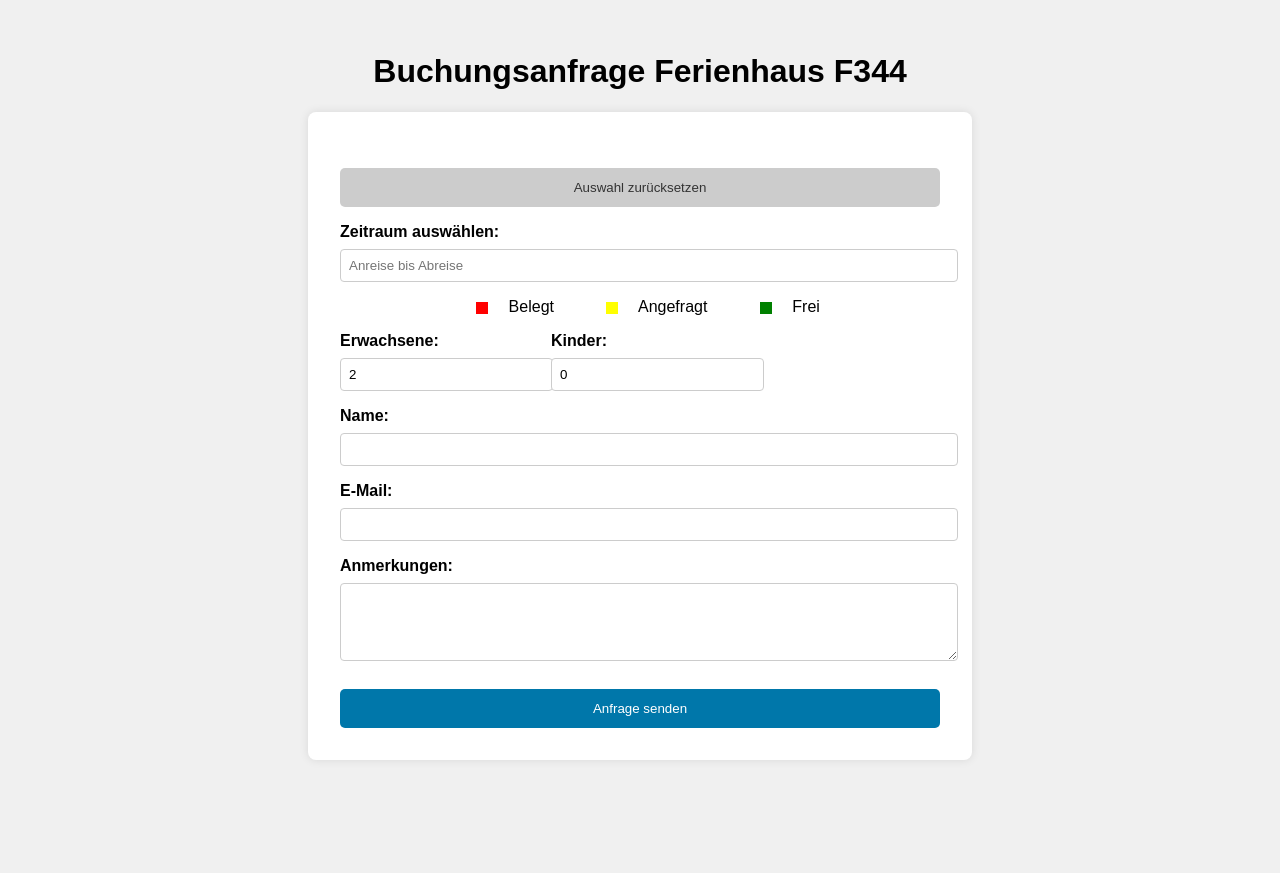
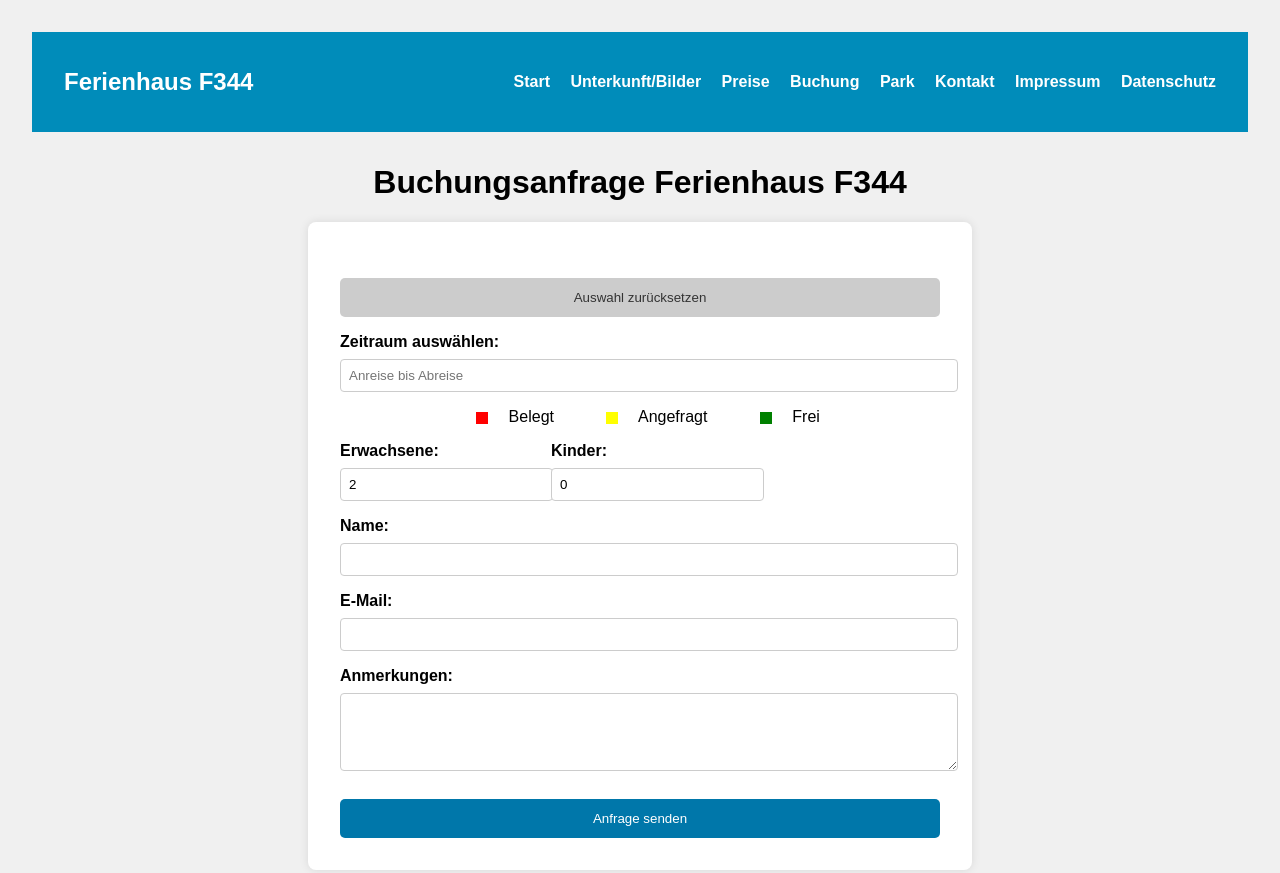
Before and after one commit to AMazko/f344Makkum-Webseite, a plain HTML site: page Buchung.html in a window 1280 px wide. Shown: the top 873 px of the page. Before the commit the page ends 800 px from the top, so only its background shows below. Drawn offline with nearby package versions, Linux system fonts and the light colour scheme; no server answers.

Commit message:
Buchung Navigation zugefuegt

```diff
--- a/Buchung.html
+++ b/Buchung.html
@@ -1,4 +1,95 @@
 <!DOCTYPE html>
+
+<!DOCTYPE html>
+<html lang="de">
+<head>
+  <meta charset="UTF-8" />
+  <meta name="viewport" content="width=device-width, initial-scale=1.0" />
+  <title>Buchung – F344</title>
+  <link href="https://cdn.jsdelivr.net/npm/flatpickr/dist/flatpickr.min.css" rel="stylesheet">
+  <script src="https://cdn.jsdelivr.net/npm/flatpickr"></script>
+  <script src="https://cdn.jsdelivr.net/npm/flatpickr/dist/l10n/de.js"></script>
+  <script src="https://cdn.jsdelivr.net/npm/emailjs-com@3/dist/email.min.js"></script>
+  <style>
+    body { font-family: Arial, sans-serif; background: #f0f0f0; margin: 0; padding: 0; }
+    header { background: #008cba; color: white; padding: 1rem 2rem; display: flex; justify-content: space-between; align-items: center; position: relative; z-index: 3000; }
+    nav a { color: white; margin-left: 1rem; text-decoration: none; font-weight: bold; }
+    nav a:hover { text-decoration: underline; }
+    .menu-toggle { display: none; font-size: 2rem; color: white; cursor: pointer; }
+    @media (max-width: 768px) {
+      .menu-toggle { display: block; }
+      nav {
+        position: absolute;
+        top: 60px;
+        left: 0;
+        width: 100%;
+        background-color: rgba(0,0,0,0.9);
+        flex-direction: column;
+        display: none;
+        z-index: 3500;
+      }
+      nav a { margin: 1rem 0; text-align: center; display: block; }
+    }
+    h1 { text-align: center; margin-top: 2rem; }
+    form { background: white; padding: 2rem; max-width: 600px; margin: 2rem auto; border-radius: 8px; box-shadow: 0 0 10px rgba(0,0,0,0.1); }
+    label { font-weight: bold; margin-top: 1rem; display: block; }
+    input, select, textarea { width: 100%; padding: .5rem; margin-top: .5rem; border: 1px solid #ccc; border-radius: 4px; }
+    .inline { display: flex; gap: 1rem; margin-bottom: 1rem; }
+    .inline input { flex: 1; }
+    .reset-btn { background: #ccc; color: #333; border: none; border-radius: 5px; padding: .75rem; cursor: pointer; display: block; margin-bottom: 1rem; }
+    button { background: #0077aa; color: white; border: none; border-radius: 5px; padding: .75rem; cursor: pointer; width: 100%; margin-top: 1.5rem; }
+    button:hover { background: #005f85; }
+    .legend { margin-top: 1rem; text-align: center; }
+    .legend span { margin: 0 1rem; display: inline-block; }
+    .box { width: 12px; height: 12px; display: inline-block; margin-right: 5px; vertical-align: middle; }
+    .red { background: red; } .yellow { background: yellow; } .green { background: green; }
+  </style>
+</head>
+<body>
+<header>
+  <h2>Ferienhaus F344</h2>
+  <div class="menu-toggle">&#9776;</div>
+  <nav>
+    <a href="index.html">Start</a>
+    <a href="unterkunft.html">Unterkunft/Bilder</a>
+    <a href="preise.html">Preise</a>
+    <a href="buchung.html">Buchung</a>
+    <a href="park.html">Park</a>
+    <a href="kontakt.html">Kontakt</a>
+    <a href="impressum.html">Impressum</a>
+    <a href="datenschutz.html">Datenschutz</a>
+  </nav>
+</header>
+<h1>Buchungsanfrage Ferienhaus F344</h1>
+<form id="bookingForm">
+  <button type="button" class="reset-btn" id="resetBtn">Auswahl zurücksetzen</button>
+  <label for="dates">Zeitraum auswählen:</label>
+  <input id="dates" name="dates" readonly placeholder="Anreise bis Abreise">
+  <div class="legend">
+    <span><span class="box red"></span> Belegt</span>
+    <span><span class="box yellow"></span> Angefragt</span>
+    <span><span class="box green"></span> Frei</span>
+  </div>
+  <div class="inline">
+    <div><label for="adults">Erwachsene:</label><input type="number" id="adults" name="adults" min="1" value="2"></div>
+    <div><label for="children">Kinder:</label><input type="number" id="children" name="children" min="0" value="0"></div>
+  </div>
+  <label for="name">Name:</label>
+  <input type="text" name="name" required>
+  <label for="email">E-Mail:</label>
+  <input type="email" name="email" required>
+  <label for="notes">Anmerkungen:</label>
+  <textarea name="notes" rows="4"></textarea>
+  <button type="submit">Anfrage senden</button>
+</form>
+<script>
+  const toggle = document.querySelector('.menu-toggle');
+  const nav = document.querySelector('nav');
+  toggle.addEventListener('click', () => {
+    nav.style.display = nav.style.display === 'flex' ? 'none' : 'flex';
+  });
+</script>
+<!-- Der restliche Script-Code bleibt darunter erhalten -->
 <html lang="de">
 <head>
   <meta charset="UTF-8" />
```
